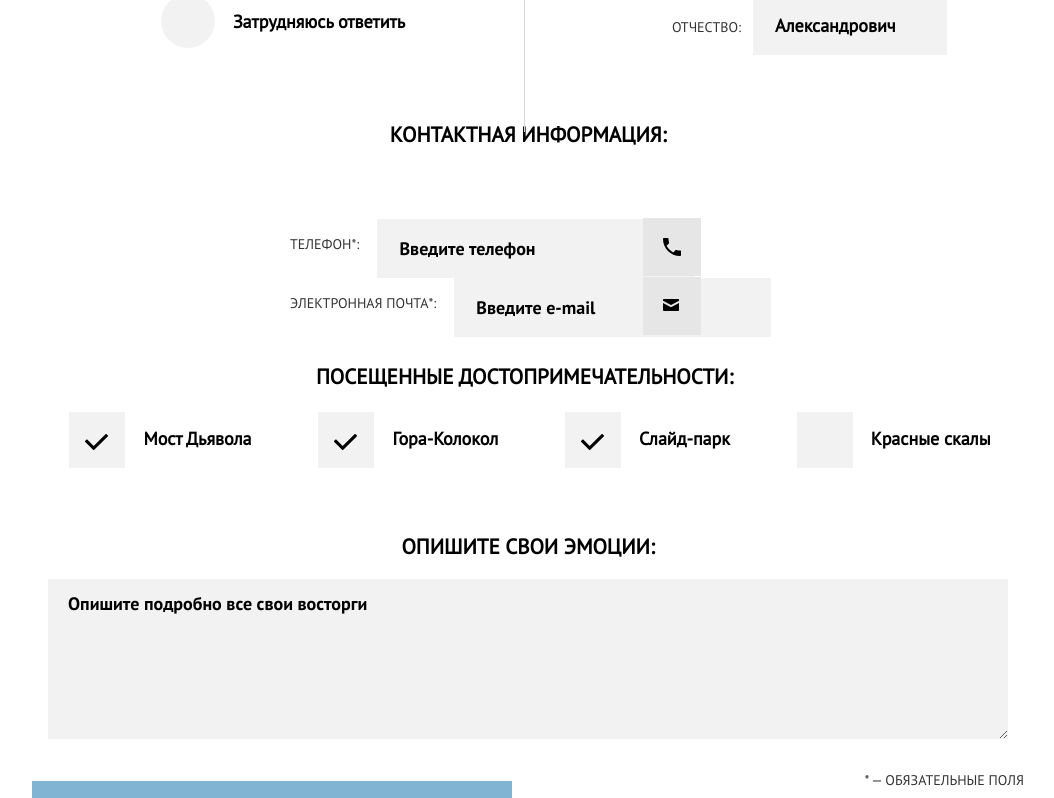
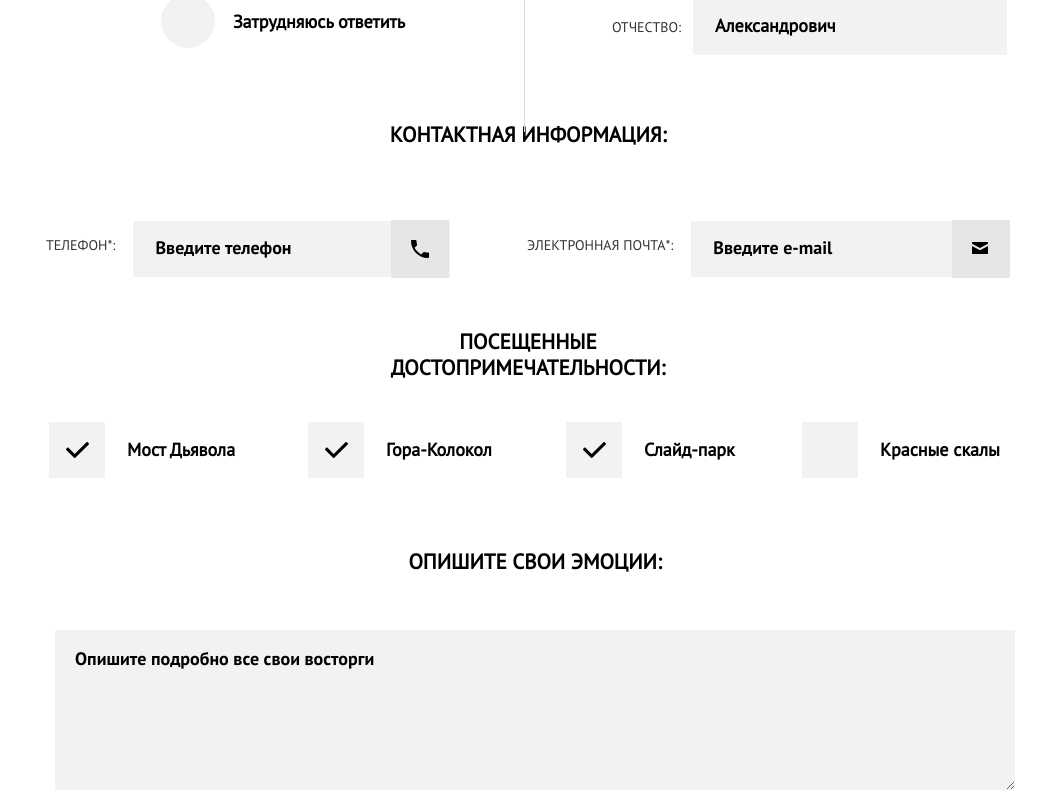
Before and after one commit to Acederys/832937-sedona-20, a website: page source/form.html in a window 1280 px wide. Shown: the part 880-1678 px from the top of the page, without its empty margins (112-1166 px from the left). Drawn offline with nearby package versions, Linux system fonts and the light colour scheme; files that its build step writes are made by us from their sources; files whose address does not match are found by name.

Commit message:
пиксель перфект

```diff
--- a/source/form.html
+++ b/source/form.html
@@ -695,9 +695,10 @@
         </fieldset>
         <fieldset class="review__box review__box--second">
           <legend class="review__box-caption review__box-caption--info">Контактная информация:</legend>
+          <div class="review__info-box">
             <label class="review__box-label review__box-label--info">
               <p class="review__box-label--text"><span class="review__box-label--decs">Контактный</span> телефон*:</p>
-            <input class="review__box-adress" type="tel" name="phone" placeholder="Введите телефон">
+              <input class="review__box-adress review__box-adress--first" type="tel" name="phone" placeholder="Введите телефон">
               <span class="review__box-svg"><svg version="1.0" id="Layer_1" xmlns="http://www.w3.org/2000/svg"
                   xmlns:xlink="http://www.w3.org/1999/xlink" x="0px" y="0px" width="18px" height="18px"
                   viewBox="0 0 18 18" enable-background="new 0 0 18 18" xml:space="preserve">
@@ -723,6 +724,7 @@
                 </svg>
               </span>
             </label>
+          </div>
         </fieldset>
         <fieldset class="review__box review__box--click">
           <legend class="review__box-caption review__box-caption--click">ВАше Общее впечатление:</legend>
@@ -742,6 +744,8 @@
         </fieldset>
         <fieldset class="review__box review__box--last">
           <legend class="review__box-caption">посещенные достопримечательности:</legend>
+          <div class="review__checkbox--all">
+            <div class="review__checkbox--flex review__checkbox--first">
               <div class="review__checkbox">
                 <input id="bridge" class="review__box-checkbox" type="checkbox" name="attraction" checked>
                 <label for="bridge" class="review__box-label review__box-label--chekbox">Мост Дьявола</label>
@@ -750,13 +754,18 @@
                 <input id="mountin" class="review__box-checkbox" type="checkbox" name="attraction" checked>
                 <label for="mountin" class="review__box-label review__box-label--chekbox">Гора-Колокол</label>
               </div>
+            </div>
+            <div class="review__checkbox--flex review__checkbox--last">
               <div class="review__checkbox">
                 <input id="park" class="review__box-checkbox" type="checkbox" name="attraction" checked>
                 <label for="park" class="review__box-label review__box-label--chekbox">Слайд-парк</label>
               </div>
               <div class="review__checkbox">
                 <input id="rock" class="review__box-checkbox" type="checkbox" name="attraction">
-            <label for="rock" class="review__box-label review__box-label--chekbox">Красные скалы</label>
+                <label for="rock" class="review__box-label review__box-label--chekbox review__box-label--last">Красные
+                  скалы</label>
+              </div>
+            </div>
           </div>
         </fieldset>
         <fieldset class="review__box review__box--textarea">
--- a/source/sass/blocks/_footer.scss
+++ b/source/sass/blocks/_footer.scss
@@ -29,7 +29,7 @@
     display: flex;
     justify-content: center;
     flex-wrap: wrap;
-    margin-top: 16px;
+    margin-top: 14px;
     padding-left: 81px;
     padding-right: 94px;
   }
@@ -64,7 +64,7 @@
     justify-content: space-between;
     flex-wrap: wrap;
     align-items: flex-start;
-    margin-top: 27px;
+    margin-top: 92px;
 
     &__tags {
       width: 216px;
@@ -97,6 +97,7 @@
 @media (min-width: 1200px) {
   .footer {
     width: 1200px;
+    margin-top: 95px;
 
     &--photo {
       margin-top: 67px;
--- a/source/sass/blocks/_main.scss
+++ b/source/sass/blocks/_main.scss
@@ -73,7 +73,7 @@
 .main__header-svg--decor {
   position: absolute;
   width: 320px;
-  bottom: -21px;
+  bottom: -17px;
 }
 
 .main__header-svg--form {
--- a/source/sass/blocks/_reason.scss
+++ b/source/sass/blocks/_reason.scss
@@ -13,13 +13,13 @@
 
   &__svg {
     position: absolute;
-    top: -1px;
+    top: -5px;
     width: 320px;
     display: block;
   }
 
   &__box {
-    padding-bottom: 22px;
+    padding-bottom: 20px;
   }
 
   &__title {
--- a/source/sass/blocks/_review.scss
+++ b/source/sass/blocks/_review.scss
@@ -17,6 +17,10 @@
     padding-top: 1px;
   }
 
+  &__box--last {
+    margin-bottom: 46px;
+  }
+
   &__box-caption {
     font-family: "ptsans", sans-serif;
     font-style: normal;
@@ -29,6 +33,10 @@
     color: $color-black;
 
     margin-bottom: 19px;
+  }
+
+  &__box-caption--click {
+    margin-bottom: 22px;
   }
 
   &__box-label {
@@ -61,8 +69,7 @@
   }
 
   &__checkbox {
-    margin-top: 17px;
-    margin-bottom: 55px;
+    margin-top: 16px;
   }
 
   &__box-label--chekbox {
@@ -108,7 +115,7 @@
     width: 58px;
     height: 58px;
     position: absolute;
-    top: 35px;
+    top: -23px;
     right: 5px;
     background: $color-adress;
   }
@@ -161,8 +168,15 @@
   &__info {
     display: none;
   }
+
+  &__checkbox--first {
+    margin-bottom: 54px;
+  }
+
+  &__box--second {
+    margin-bottom: 23px;
+  }
 }
-
 
 .review__box-input::placeholder {
   font-family: "ptsans", sans-serif;
@@ -239,7 +253,7 @@
 .review__box-label--text {
   margin-top: 0;
   padding-left: 23px;
-  margin-bottom: 10px;
+  margin-bottom: 8px;
 }
 
 .review__box-label--click::after {
@@ -280,9 +294,8 @@
   position: absolute;
   width: 56px;
   height: 56px;
-  left: 0;
-  top: -15px;
-
+  left: -4px;
+  top: -16px;
   background: $color-control;
   border: 5px solid $color-control;
   z-index: 0;
@@ -291,13 +304,13 @@
 .review__box-label--chekbox::before {
   content: "";
   position: absolute;
-  left: 16px;
-  top: 7px;
+  left: 13px;
+  top: 4px;
   display: none;
   width: 24px;
   height: 17px;
 
-  background-image: url("../../img/icon-tick.svg");
+  background-image: url("../img/icon-tick.svg");
   background-position: 0 0;
   background-repeat: no-repeat;
   z-index: 1;
@@ -307,8 +320,12 @@
   display: block;
 }
 
-.review__checkbox:last-child {
-  margin-bottom: 29px;
+.review__checkbox:first-child {
+  margin-bottom: 55px;
+}
+
+.review__box-adress--first {
+  margin-bottom: 10px;
 }
 
 @media (min-width: 768px) {
@@ -325,6 +342,18 @@
       justify-content: center;
       flex-wrap: wrap;
       padding-bottom: 0;
+    }
+
+    &__box-input {
+      width: 219px;
+    }
+
+    &__box-input--surname {
+      width: 178px;
+    }
+
+    &__box-input--patronymic {
+      width: 182px;
     }
 
     &__box--first {
@@ -353,6 +382,7 @@
       margin-top: 13px;
       display: flex;
       flex-wrap: wrap;
+      margin-bottom: 27px;
     }
 
     &__box--textarea {
@@ -367,6 +397,9 @@
       order: 6;
       margin-right: 65px;
       width: 324px;
+      padding-left: 0;
+      padding-right: 10px;
+      margin-top: 43px;
     }
 
     &__info {
@@ -381,6 +414,9 @@
       text-transform: uppercase;
       color: $color-text-gray;
       display: block;
+      margin-top: 61px;
+      padding-left: 0;
+      padding-right: 8px;
     }
 
     &__box-caption {
@@ -402,7 +438,7 @@
     }
 
     &__box-adress {
-      width: 100%;
+      width: 648px;
     }
 
     &__box-label--chekbox {
@@ -411,11 +447,47 @@
 
     &__box-svg {
       right: 0;
+      top: 34px;
     }
 
     &__box-textarea {
       width: 648px;
+      padding-top: 16px;
     }
+
+    &__checkbox {
+      width: 230px;
+    }
+
+    &__checkbox--first {
+      margin-bottom: 0;
+    }
+
+    &__checkbox--flex {
+      display: flex;
+      justify-content: flex-start;
+      flex-wrap: wrap;
+      width: 100%;
+      padding-left: 107px;
+    }
+
+    &__info-box {
+      display: flex;
+      justify-content: flex-start;
+      flex-wrap: wrap;
+    }
+
+    &__checkbox--all {
+      display: flex;
+      justify-content: flex-start;
+      flex-wrap: wrap;
+      width: 100%;
+    }
+  }
+
+  .review__checkbox:first-child {
+    margin-bottom: 46px;
+    margin-right: 30px;
   }
 
   .review__box--click::after {
@@ -441,15 +513,15 @@
 
   .review__box--last .review__box-caption {
     text-align: center;
-    margin-bottom: 18px;
     padding-left: 205px;
     padding-right: 212px;
+    margin-bottom: 45px;
   }
 
   .review__box--textarea .review__box-caption {
     text-align: center;
     padding-left: 0;
-    margin-bottom: 18px;
+    margin-bottom: 54px;
   }
 
   .review__box-label--click::after {
@@ -460,6 +532,14 @@
   .review__box-label--click::before {
     top: 2px;
     left: 28px;
+  }
+
+  .review__box-label--info:first-child {
+    margin-bottom: 23px;
+  }
+
+  .review__box-adress--first {
+    margin-bottom: 0;
   }
 }
 
@@ -487,6 +567,10 @@
       width: 100%;
       padding-left: 0;
       padding-right: 0;
+      display: flex;
+      justify-content: flex-start;
+      flex-wrap: wrap;
+      margin-bottom: 39px;
     }
 
     &__box-label--decs {
@@ -495,6 +579,7 @@
 
     &__box-adress {
       width: 317px;
+      padding-top: 20px;
     }
 
     &__box-label--text {
@@ -504,14 +589,26 @@
 
     &__box-label--info {
       display: flex;
-      width: 500px;
+      width: 489px;
       flex-wrap: wrap;
       justify-content: flex-start;
       margin: 0;
     }
 
+    &__box-input {
+      width: 350px;
+    }
+
+    &__box-input--surname {
+      width: 312px;
+    }
+
+    &__box-input--patronymic {
+      width: 314px;
+    }
+
     &__box-svg {
-      right: 77px;
+      right: 74px;
       top: -1px;
     }
 
@@ -523,7 +620,7 @@
 
     &__box--textarea {
       width: 100%;
-      padding-left: 0;
+      padding-left: 14px;
       padding-right: 0;
     }
 
@@ -533,14 +630,72 @@
 
     &__btn {
       width: 480px;
+      margin-left: 17px;
     }
 
     &__box-caption--click {
       padding-left: 87px;
     }
+
+    &__info-box {
+      display: flex;
+      justify-self: flex-start;
+      flex-wrap: wrap;
+      width: 100%;
+    }
+
+    &__checkbox--all {
+      display: flex;
+    }
+
+    &__checkbox--flex {
+      width: 494px;
+      padding-left: 15px;
+      padding-right: 0;
+      margin-left: 0;
+      margin-right: 0;
+      justify-content: space-between;
+    }
+
+    &__checkbox {
+      margin-top: 10px;
+    }
+
+    &__info {
+      padding-right: 16px;
+    }
   }
 
   .review__box--second .review__box-caption {
-    margin-bottom: 70px;
+    margin-bottom: 72px;
+  }
+
+  .review__box-label--info:last-child .review__box-label--text {
+    padding-left: 4px;
+  }
+
+  .review__box-label--info:last-child .review__box-svg {
+    right: 2px;
+  }
+
+  .review__box.review__box--last .review__box-caption {
+    padding-left: 346px;
+    padding-right: 346px;
+  }
+
+  .review__box-label--info:first-child {
+    margin-bottom: 0;
+  }
+
+  .review__checkbox:first-child {
+    margin-right: 0;
+  }
+
+  .review__checkbox--flex.review__checkbox--last .review__checkbox:first-child {
+    padding-left: 23px;
+  }
+
+  .review__checkbox--flex .review__checkbox:last-child {
+    padding-left: 10px;
   }
 }
--- a/source/sass/blocks/_social.scss
+++ b/source/sass/blocks/_social.scss
@@ -7,7 +7,7 @@
   display: flex;
   justify-content: center;
   flex-wrap: wrap;
-  margin-top: 5px;
+  margin-top: 1px;
 
   &__item {
     margin-right: 4px;
@@ -37,7 +37,8 @@
 @media (min-width: 768px) {
   .social {
     width: 276px;
-    padding-left: 43px;
+    padding-left: 47px;
+    margin-top: 5px;
   }
 }
 
```
Also changed, not shown: source/sass/blocks/_advantages.scss (+4 -4 lines), source/sass/blocks/_main-footer.scss (+20 -0 lines). Lines whose indentation alone changed are shown as unchanged.
